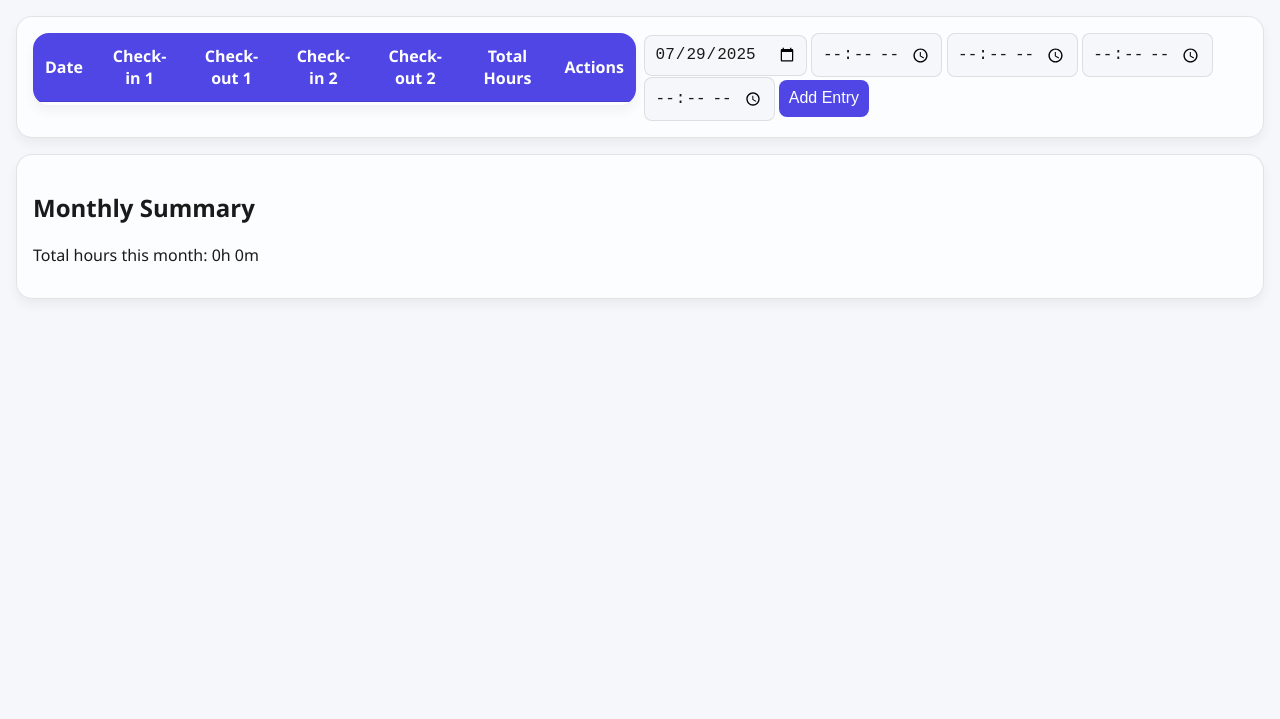
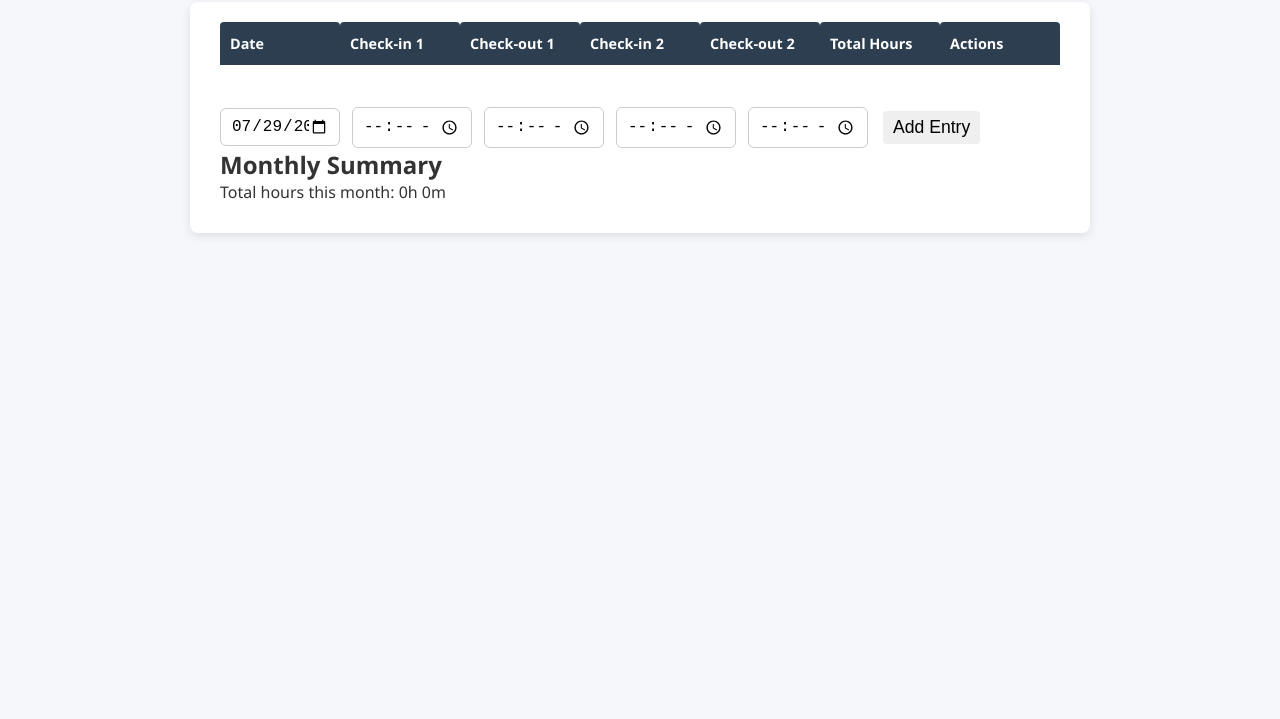
Before and after one commit to younasitaly/job-hours-tracker, a plain HTML site: page index.html in a window 1280 px wide. Shown: the part 81-800 px from the top of the page. Drawn offline with Linux system fonts and the light colour scheme.

Commit message:
style.css

```diff
--- a/style.css
+++ b/style.css
@@ -1,136 +1,130 @@
-/* style.css */
-:root {
-  --bg: #f5f7fa;
-  --text: #1a1a1a;
-  --accent: #4f46e5;
-  --card: rgba(255, 255, 255, 0.7);
-  --border: rgba(0, 0, 0, 0.1);
-}
-
-body.dark {
-  --bg: #121212;
-  --text: #ffffff;
-  --accent: #6366f1;
-  --card: rgba(30, 30, 30, 0.8);
-  --border: rgba(255, 255, 255, 0.1);
-}
-
+/* Reset some default styles */
 * {
   box-sizing: border-box;
+  margin: 0;
+  padding: 0;
 }
 
 body {
-  margin: 0;
-  font-family: 'Segoe UI', sans-serif;
-  background: var(--bg);
-  color: var(--text);
-  transition: background 0.3s, color 0.3s;
-  padding: 1rem;
+  font-family: 'Segoe UI', Tahoma, Geneva, Verdana, sans-serif;
+  background: #f5f7fa;
+  color: #333;
+  min-height: 100vh;
+  padding: 20px;
+  display: flex;
+  flex-direction: column;
+  align-items: center;
 }
 
 header {
-  display: flex;
-  justify-content: space-between;
-  align-items: center;
-  margin-bottom: 1rem;
+  margin-bottom: 20px;
 }
 
 h1 {
-  font-size: 1.5rem;
+  font-weight: 700;
+  font-size: 2rem;
+  color: #2c3e50;
 }
 
-#themeToggle {
-  background: none;
-  border: none;
-  font-size: 1.5rem;
-  cursor: pointer;
+main {
+  width: 100%;
+  max-width: 900px;
+  background: white;
+  border-radius: 8px;
+  box-shadow: 0 3px 10px rgba(0,0,0,0.1);
+  padding: 20px 30px 30px;
 }
 
-form {
-  display: grid;
-  grid-template-columns: repeat(auto-fit, minmax(140px, 1fr));
-  gap: 0.5rem;
-  background: var(--card);
-  padding: 1rem;
-  border-radius: 1rem;
-  box-shadow: 0 6px 12px rgba(0, 0, 0, 0.05);
-  border: 1px solid var(--border);
-  margin-bottom: 1rem;
-}
-
-input, button {
-  padding: 0.6rem;
-  font-size: 1rem;
-  border-radius: 8px;
-  border: 1px solid var(--border);
-  background: white;
-  color: var(--text);
-}
-
-input[type="time"], input[type="date"] {
-  background: var(--bg);
-  color: var(--text);
-}
-
-button[type="submit"] {
-  background: var(--accent);
-  color: white;
-  border: none;
-  cursor: pointer;
-}
-
+/* Table styling */
 table {
   width: 100%;
   border-collapse: collapse;
-  margin-bottom: 1rem;
-  background: var(--card);
-  border-radius: 1rem;
-  overflow: hidden;
-  box-shadow: 0 6px 12px rgba(0, 0, 0, 0.05);
+  margin-bottom: 20px;
+  table-layout: fixed;
+  word-wrap: break-word;
 }
 
-thead {
-  background: var(--accent);
+thead th {
+  background-color: #2c3e50;
+  color: white;
+  padding: 12px 10px;
+  font-weight: 600;
+  font-size: 0.9rem;
+  text-align: left;
+  border-radius: 4px 4px 0 0;
+}
+
+tbody tr:nth-child(even) {
+  background-color: #f9fafb;
+}
+
+tbody td {
+  padding: 10px 8px;
+  border-bottom: 1px solid #ddd;
+  font-size: 0.9rem;
+}
+
+tbody td:last-child {
+  text-align: center;
+}
+
+/* Buttons */
+button {
+  cursor: pointer;
+  padding: 6px 10px;
+  margin: 0 3px;
+  border: none;
+  border-radius: 4px;
+  font-size: 1.1rem;
+  transition: background-color 0.25s ease;
+}
+
+button:focus {
+  outline: none;
+  box-shadow: 0 0 2px 2px #2980b9;
+}
+
+.edit-btn {
+  background-color: #2980b9;
   color: white;
 }
 
-th, td {
-  padding: 0.75rem;
-  text-align: center;
-  border-bottom: 1px solid var(--border);
+.edit-btn:hover {
+  background-color: #1c5980;
 }
 
-td button {
-  border: none;
-  background: none;
-  cursor: pointer;
-  font-size: 1.1rem;
+.delete-btn {
+  background-color: #e74c3c;
+  color: white;
 }
 
-#summary {
-  background: var(--card);
-  padding: 1rem;
-  border-radius: 1rem;
-  box-shadow: 0 6px 12px rgba(0, 0, 0, 0.05);
-  border: 1px solid var(--border);
-  margin-bottom: 1rem;
+.delete-btn:hover {
+  background-color: #b32a1a;
 }
 
-#exportPdfBtn {
-  background: var(--accent);
-  color: white;
-  border: none;
-  padding: 0.8rem 1.2rem;
-  font-size: 1rem;
-  border-radius: 8px;
-  cursor: pointer;
-  display: block;
-  margin: 0 auto;
+/* Form styling */
+form {
+  display: flex;
+  flex-wrap: wrap;
+  gap: 12px;
+  align-items: center;
+  justify-content: space-between;
 }
 
-@media (max-width: 600px) {
-  th, td {
-    font-size: 0.85rem;
-    padding: 0.5rem;
-  }
+.form-row {
+  display: flex;
+  flex-wrap: wrap;
+  gap: 12px;
+  width: 100%;
+  margin-top: 10px;
+  align-items: center;
 }
+
+form input[type="date"],
+form input[type="time"] {
+  padding: 8px 10px;
+  font-size: 1rem;
+  border: 1px solid #ccc;
+  border-radius: 6px;
+  width: 120px;
+  transi
```
